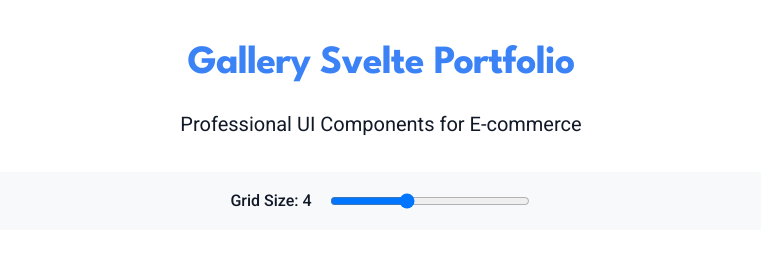
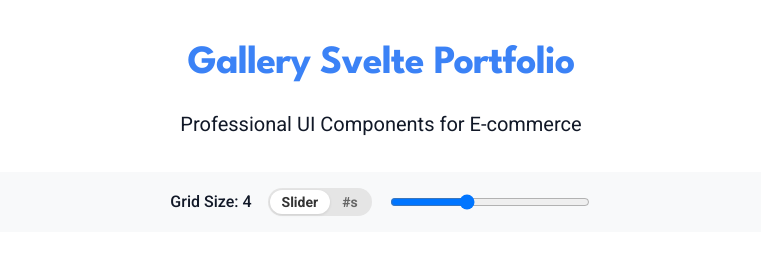
Before and after one commit to Wolfe-Jam/gallery-svelte-portfolio, a SvelteKit app: page / in a window 1280 px wide. Shown: the top 276 px of the page, without its empty margins (259-1020 px from the left). Built offline with nearby package versions, Linux system fonts and the light colour scheme.

Commit message:
Add pillbox toggle for slider vs number buttons - #s on/off control

```diff
--- a/src/routes/+page.svelte
+++ b/src/routes/+page.svelte
@@ -19,6 +19,7 @@
     }
 
     let flipCardSize: SizeKey = 4;
+    let showNumbers = false;
 
     function handleViewSize8(productId: string) {
         flipCardSize = 8;
@@ -32,8 +33,35 @@
         <p class="subtitle">Professional UI Components for E-commerce</p>
 
         <div class="size-controls">
-            <label for="size-slider">Grid Size: {flipCardSize}</label>
-            <input id="size-slider" type="range" min="1" max="9" bind:value={flipCardSize} />
+            <label>Grid Size: {flipCardSize}</label>
+
+            <!-- Simple pillbox toggle -->
+            <div class="pillbox-toggle">
+                <button class:active={!showNumbers} onclick={() => showNumbers = false}>
+                    Slider
+                </button>
+                <button class:active={showNumbers} onclick={() => showNumbers = true}>
+                    #s
+                </button>
+            </div>
+
+            {#if showNumbers}
+                <!-- Number buttons -->
+                <div class="number-buttons">
+                    {#each [1,2,3,4,5,6,7,8,9] as num}
+                        <button
+                            class="num-btn"
+                            class:active={flipCardSize === num}
+                            onclick={() => flipCardSize = num}
+                        >
+                            {num}
+                        </button>
+                    {/each}
+                </div>
+            {:else}
+                <!-- Slider -->
+                <input type="range" min="1" max="9" bind:value={flipCardSize} />
+            {/if}
         </div>
 
         <!-- Using the EXCEPTIONAL POD Gallery grid system -->
@@ -90,6 +118,7 @@
         padding: 1rem;
         background: var(--color-surface, #f8f9fa);
         border-radius: 8px;
+        flex-wrap: wrap;
     }
 
     .size-controls label {
@@ -97,8 +126,62 @@
         color: var(--color-text, #333333);
     }
 
-    .size-controls input {
+    .size-controls input[type="range"] {
         width: 200px;
+    }
+
+    /* Pillbox toggle */
+    .pillbox-toggle {
+        display: inline-flex;
+        background: #e5e5e5;
+        border-radius: 20px;
+        padding: 2px;
+    }
+
+    .pillbox-toggle button {
+        padding: 4px 12px;
+        border: none;
+        background: transparent;
+        border-radius: 18px;
+        cursor: pointer;
+        transition: all 0.2s;
+        font-size: 0.875rem;
+        color: #666;
+    }
+
+    .pillbox-toggle button.active {
+        background: white;
+        box-shadow: 0 1px 3px rgba(0,0,0,0.1);
+        color: #333;
+    }
+
+    /* Number buttons */
+    .number-buttons {
+        display: flex;
+        gap: 0.5rem;
+    }
+
+    .num-btn {
+        width: 32px;
+        height: 32px;
+        border: 1px solid #ddd;
+        background: white;
+        border-radius: 6px;
+        cursor: pointer;
+        transition: all 0.2s;
+        font-weight: 500;
+        color: #666;
+    }
+
+    .num-btn:hover {
+        border-color: var(--color-primary, #0066cc);
+        color: var(--color-primary, #0066cc);
+    }
+
+    .num-btn.active {
+        background: var(--color-primary, #0066cc);
+        color: white;
+        border-color: var(--color-primary, #0066cc);
     }
 
     /* EXCEPTIONAL POD Gallery grid system */
```
